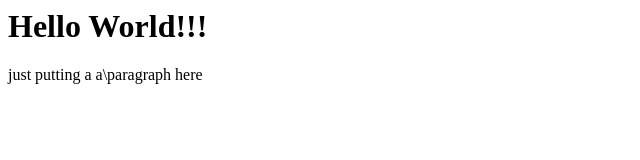
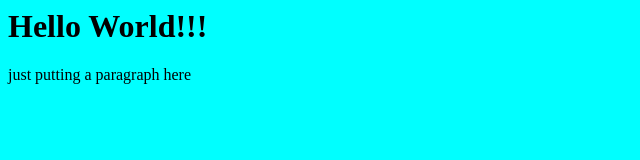
Before and after one commit to Dalaniz1/personal, a plain HTML site: page githubTest/test.html in a window 1280 px wide. Shown: the whole page, without its empty margins (0-640 px from the left). Drawn offline with Linux system fonts and the light colour scheme.

Commit message:
added stylesheet

```diff
--- /dev/null
+++ b/githubTest/mystyle.css
@@ -0,0 +1,3 @@
+body{
+    background-color: aqua;
+}
--- a/githubTest/test.html
+++ b/githubTest/test.html
@@ -3,9 +3,10 @@
     <meta charset="UTF-8">
     <meta name="viewport" content="width=device-width, initial-scale=1.0">
     <title>gitTest</title>
+    <link rel="stylesheet" href="mystyle.css">
 </head>
 <body>
     <h1>Hello World!!!</h1>
-    <p>just putting a a\paragraph here</p>
+    <p>just putting a paragraph here</p>
 </body>
 </html>
```
